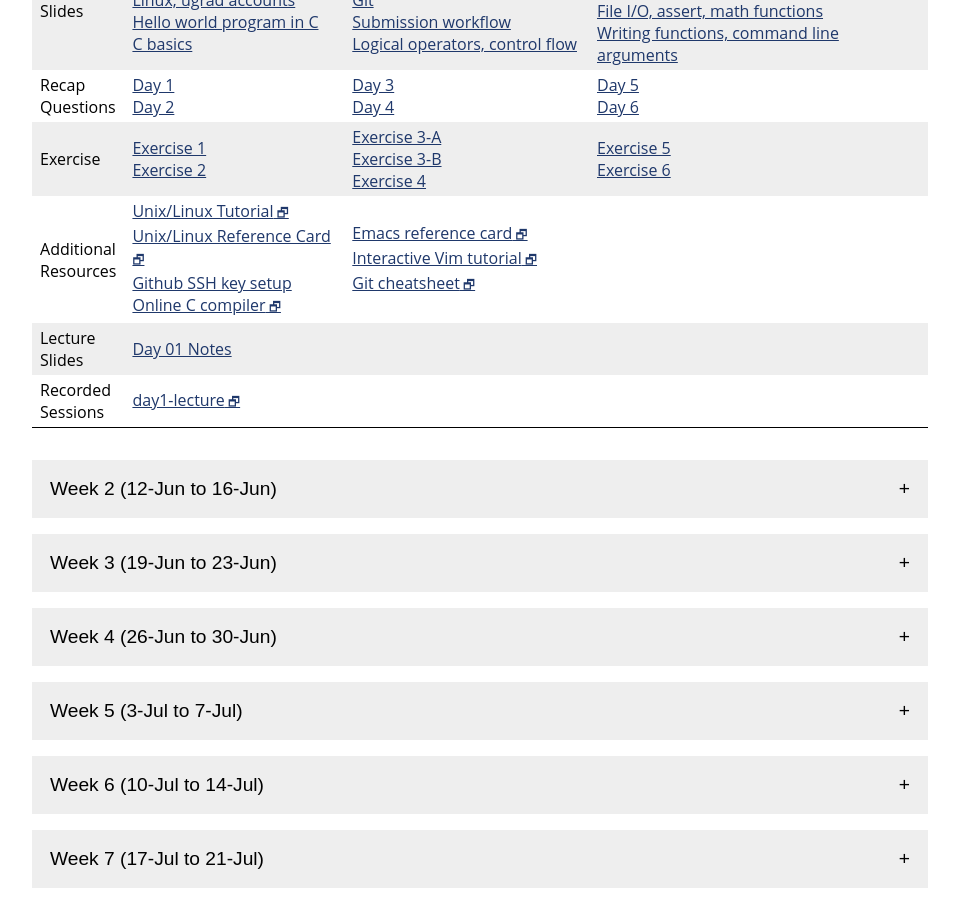
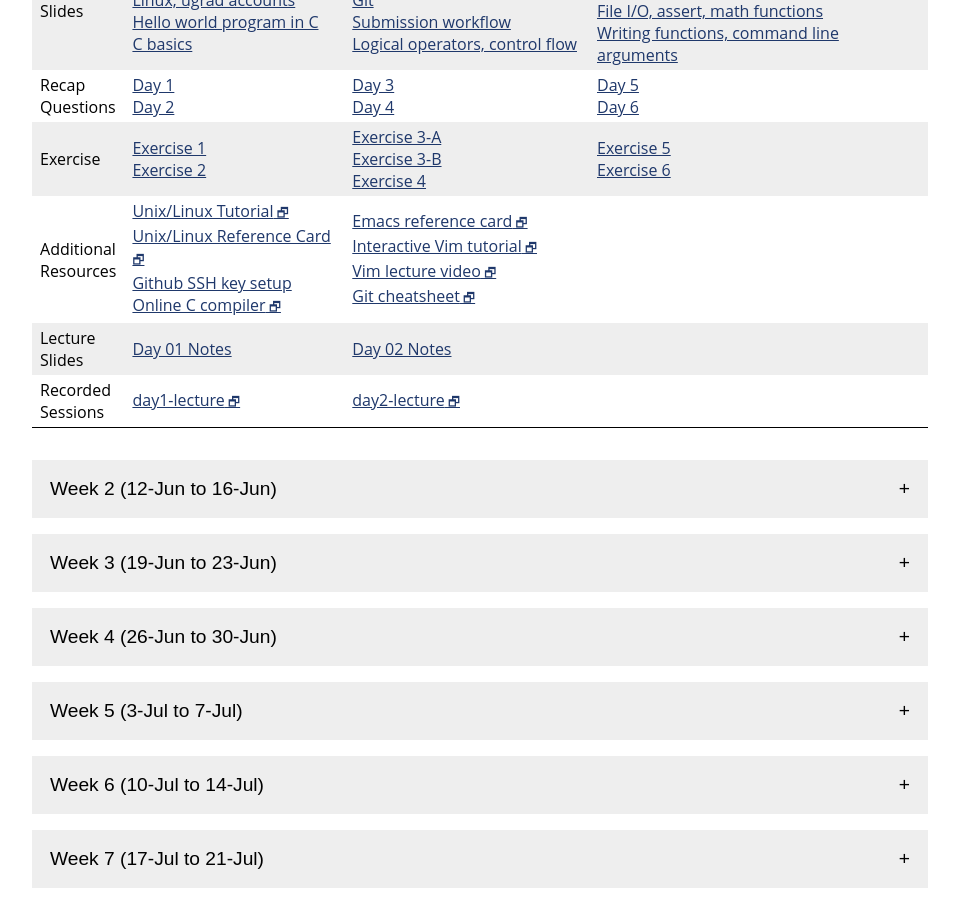
Before and after one commit to jhu-ip/cs220-summer24, a Jekyll site: the page built from material.md, in a window 1280 px wide and 900 px high, scrolled down 516 px. Shown: the whole window, without its empty margins (160-1119 px from the left). Built offline with Jekyll 4.4.1, drawn with Linux system fonts in a browser that asks for light colours.

Commit message:
update webpage

```diff
--- a/material.csv
+++ b/material.csv
@@ -29,11 +29,14 @@ Week,Day,Date,Type,Link text,URL
 1,2,7-Jun,Exercise,Exercise 3-B,exercise/ex03b.html
 1,2,7-Jun,Resource,Emacs reference card,https://www.gnu.org/software/emacs/refcards/pdf/refcard.pdf
 1,2,7-Jun,Resource,Interactive Vim tutorial,https://www.openvim.com/
+1,2,7-Jun,Resource,Vim lecture video,https://missing.csail.mit.edu/2020/editors/
 1,2,7-Jun,Resource,Git cheatsheet,https://github.github.com/training-kit/downloads/github-git-cheat-sheet.pdf
 1,2,7-Jun,Video,"Logical operators, control flow",https://jh.hosted.panopto.com/Panopto/Pages/Viewer.aspx?id=45b14d44-3d4e-4fd7-b0c0-ae230027aef2
 1,2,7-Jun,Slides,"Logical operators, control flow",slides/day04_control_flow.pdf
 1,2,7-Jun,Recap,Day 4,questions/day04.html
 1,2,7-Jun,Exercise,Exercise 4,exercise/ex04.html
+1,2,7-Jun,Recording,day2-lecture,https://jh.hosted.panopto.com/Panopto/Pages/Viewer.aspx?id=90005b45-1763-4e48-bf94-b01a01195bf3
+1,2,7-Jun,LectureSlides,Day 02 Notes,slides/summer23_slides/summer23_day03-04.pdf
 
 1,3,9-Jun,Video,"Arrays, ASCII",https://jh.hosted.panopto.com/Panopto/Pages/Viewer.aspx?id=58f4d402-fd0d-4868-b805-ae230027ab93
 1,3,9-Jun,Video,C strings,https://jh.hosted.panopto.com/Panopto/Pages/Viewer.aspx?id=06a4f1da-f6a1-4212-b686-ae230027ab33
--- a/material.md
+++ b/material.md
@@ -57,19 +57,19 @@ the materials for that week.
     <tr>
       <td>Additional<br>Resources</td>
       <td><a class='external' target='_blank' href='https://cs.jhu.edu/~joanne/unix.html'>Unix/Linux Tutorial</a><br><a class='external' target='_blank' href='https://cs.jhu.edu/~joanne/unixRC.pdf'>Unix/Linux Reference Card</a><br><a href='resources/github-ssh.html'>Github SSH key setup</a><br><a class='external' target='_blank' href='https://www.onlinegdb.com/online_c_compiler'>Online C compiler</a></td>
-      <td><a class='external' target='_blank' href='https://www.gnu.org/software/emacs/refcards/pdf/refcard.pdf'>Emacs reference card</a><br><a class='external' target='_blank' href='https://www.openvim.com/'>Interactive Vim tutorial</a><br><a class='external' target='_blank' href='https://github.github.com/training-kit/downloads/github-git-cheat-sheet.pdf'>Git cheatsheet</a></td>
+      <td><a class='external' target='_blank' href='https://www.gnu.org/software/emacs/refcards/pdf/refcard.pdf'>Emacs reference card</a><br><a class='external' target='_blank' href='https://www.openvim.com/'>Interactive Vim tutorial</a><br><a class='external' target='_blank' href='https://missing.csail.mit.edu/2020/editors/ '>Vim lecture video</a><br><a class='external' target='_blank' href='https://github.github.com/training-kit/downloads/github-git-cheat-sheet.pdf'>Git cheatsheet</a></td>
       <td></td>
     </tr>
     <tr>
       <td>Lecture<br>Slides</td>
       <td><a href=' slides/summer23_slides/summer23_day01.pdf'>Day 01 Notes</a></td>
-      <td></td>
+      <td><a href='slides/summer23_slides/summer23_day03-04.pdf'>Day 02 Notes</a></td>
       <td></td>
     </tr>
     <tr>
       <td>Recorded<br>Sessions</td>
       <td><a class='external' target='_blank' href='https://jh.hosted.panopto.com/Panopto/Pages/Viewer.aspx?id=179715ff-c905-4523-a340-b0180116a80b'>day1-lecture</a></td>
-      <td></td>
+      <td><a class='external' target='_blank' href='https://jh.hosted.panopto.com/Panopto/Pages/Viewer.aspx?id=90005b45-1763-4e48-bf94-b01a01195bf3'>day2-lecture</a></td>
       <td></td>
     </tr>
   </tbody>
```
Also changed, not shown: index.md (+2 -1 lines), 1 other file.
